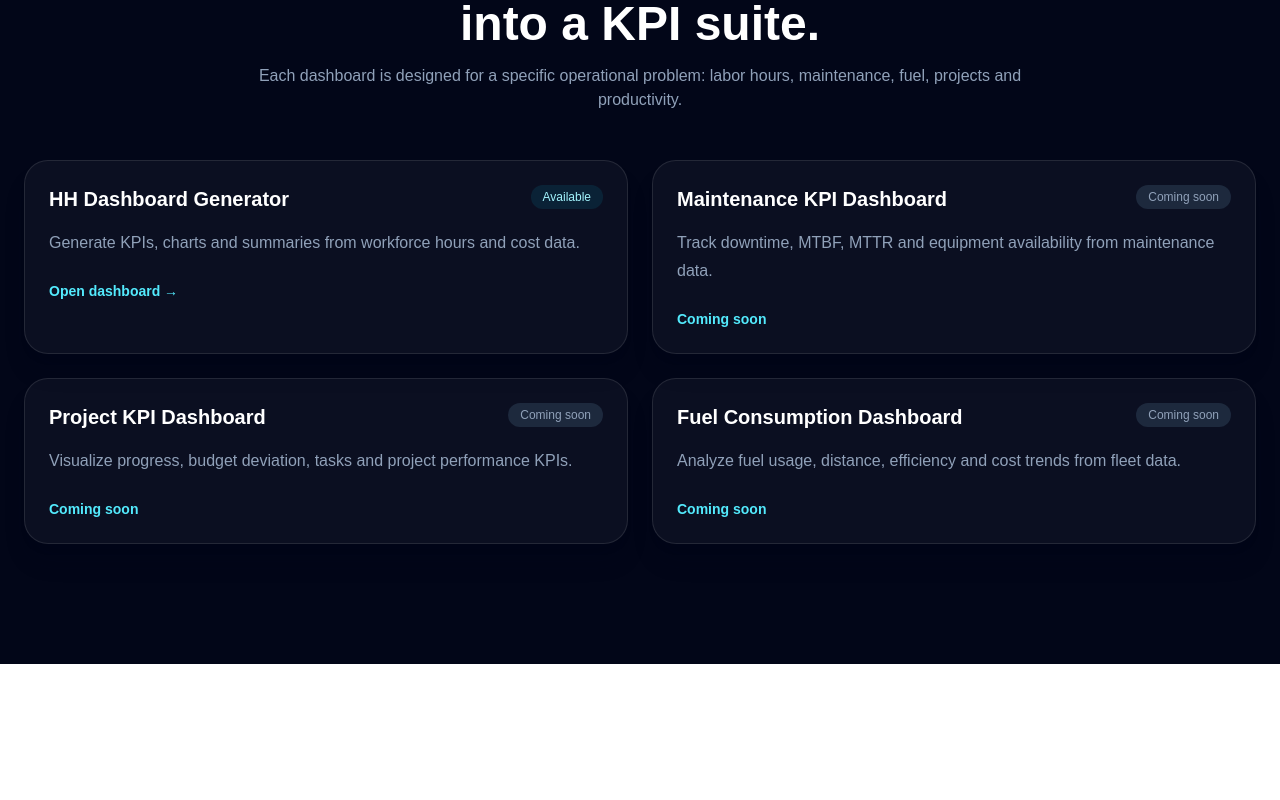
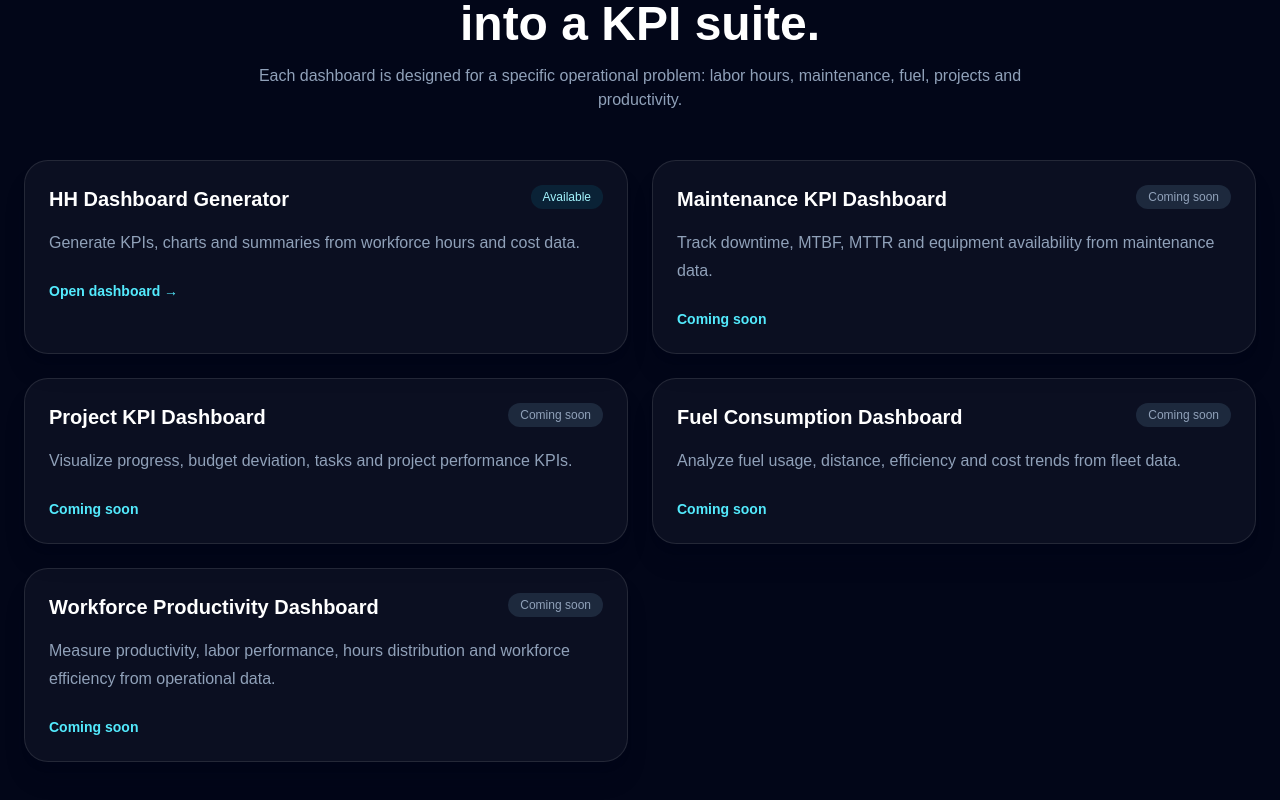
Before and after one commit to kike-Pinto/dashboard-tools-platform, a Next.js app: page / in a window 1280 px wide. Shown: the part 738-1538 px from the top of the page. Before the commit the page ends 1402 px from the top, so only its background shows below. Built offline with nearby package versions, Linux system fonts and the light colour scheme.

Commit message:
feat: add workforce dashboard to catalog

```diff
--- a/src/dashboards/catelog.ts
+++ b/src/dashboards/catelog.ts
@@ -27,4 +27,11 @@ export const dashboardCatalog = [
       'Analyze fuel usage, distance, efficiency and cost trends from fleet data.',
     status: 'Coming soon',
   },
+  {
+    name: 'Workforce Productivity Dashboard',
+    slug: 'workforce-productivity-dashboard',
+    description:
+      'Measure productivity, labor performance, hours distribution and workforce efficiency from operational data.',
+    status: 'Coming soon',
+  },
 ]
```
